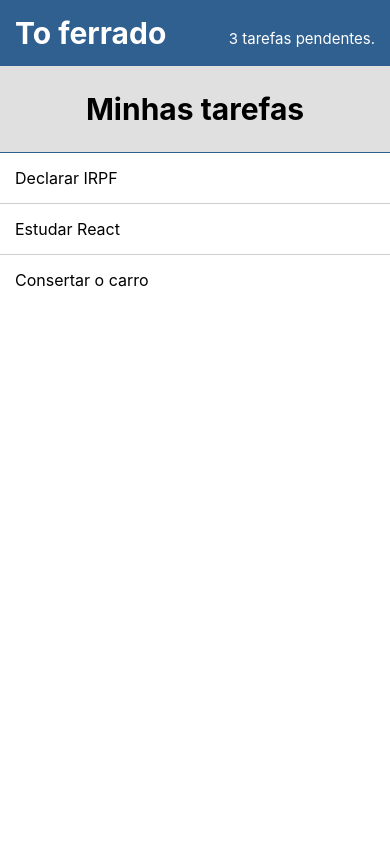
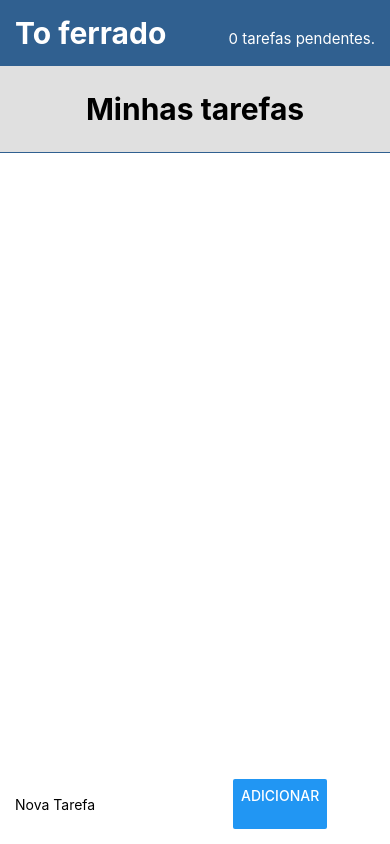
Before and after one commit to TulioNPL/my-rn-app, a React Native app: screen / in a window 390 px wide. Built offline with nearby package versions, Linux system fonts and the light colour scheme.

Commit message:
Aula 4.01.07

```diff
--- a/App.js
+++ b/App.js
@@ -1,23 +1,48 @@
 import React, { useState } from 'react';
-import { StyleSheet, View} from 'react-native';
+import { StyleSheet, View, TextInput, KeyboardAvoidingView, Platform, Button, Keyboard} from 'react-native';
 import Constants from 'expo-constants';
 import NavBar from './componentes/navbar';
 import Tarefas from './componentes/tarefas';
 
 export default function App() {
-  const [tarefas, setTarefas] = useState([
-    { id: 'task1', descricao: 'Declarar IRPF' },
-    { id: 'task2', descricao: 'Estudar React' },
-    { id: 'task3', descricao: 'Consertar o carro' },
-  ])
+  let _input;
+
+  const [tarefas, setTarefas] = useState([])
+
+  const [campo, setCampo] = useState('');
+
+  const adicionaTarefa = (t) => {
+    if(t.length > 0) {
+      const novaTarefa = {
+        id: Math.random().toString(),
+        descricao: t,
+      }
+
+      setTarefas([...tarefas, novaTarefa]);
+      setCampo('');
+      _input.blur();
+    }
+  }
 
   return (
-    <View style={estilos.app}>
+    <KeyboardAvoidingView behavior={Platform.OS == 'ios'? 'padding' : 'height'} style={estilos.app}>
       <View style={estilos.conteudo}>
         <NavBar estado={tarefas.length + ' tarefas pendentes.'} />
         <Tarefas lista={tarefas} />
+        <View style={estilos.caixaCampo}>
+          <TextInput
+            styles={estilos.campo}
+            placeholder="Nova Tarefa"
+            defaultValue={campo}
+            onChangeText={(campo) => setCampo(campo)}
+            onSubmitEditing={() => adicionaTarefa(campo)}
+            onBlur={Keyboard.dismiss}
+            ref={(r) => (_input = r)}
+          />
+          <Button onPress={() => adicionaTarefa(campo)} title="Adicionar"/>
+        </View>
       </View>
-    </View>
+    </KeyboardAvoidingView>
   );
 }
 const estilos = StyleSheet.create({
@@ -33,4 +58,15 @@ const estilos = StyleSheet.create({
     justifyContent: 'space-evenly',
     backgroundColor: 'white',
   },
+  caixaCampo: {
+    margin: 15,
+    height: 50,
+    flexDirection: 'row',
+  },
+  campo: {
+    borderWidth: 1,
+    padding: 10,
+    fontSize: 20,
+    flex: 1,
+  }
 });
```
